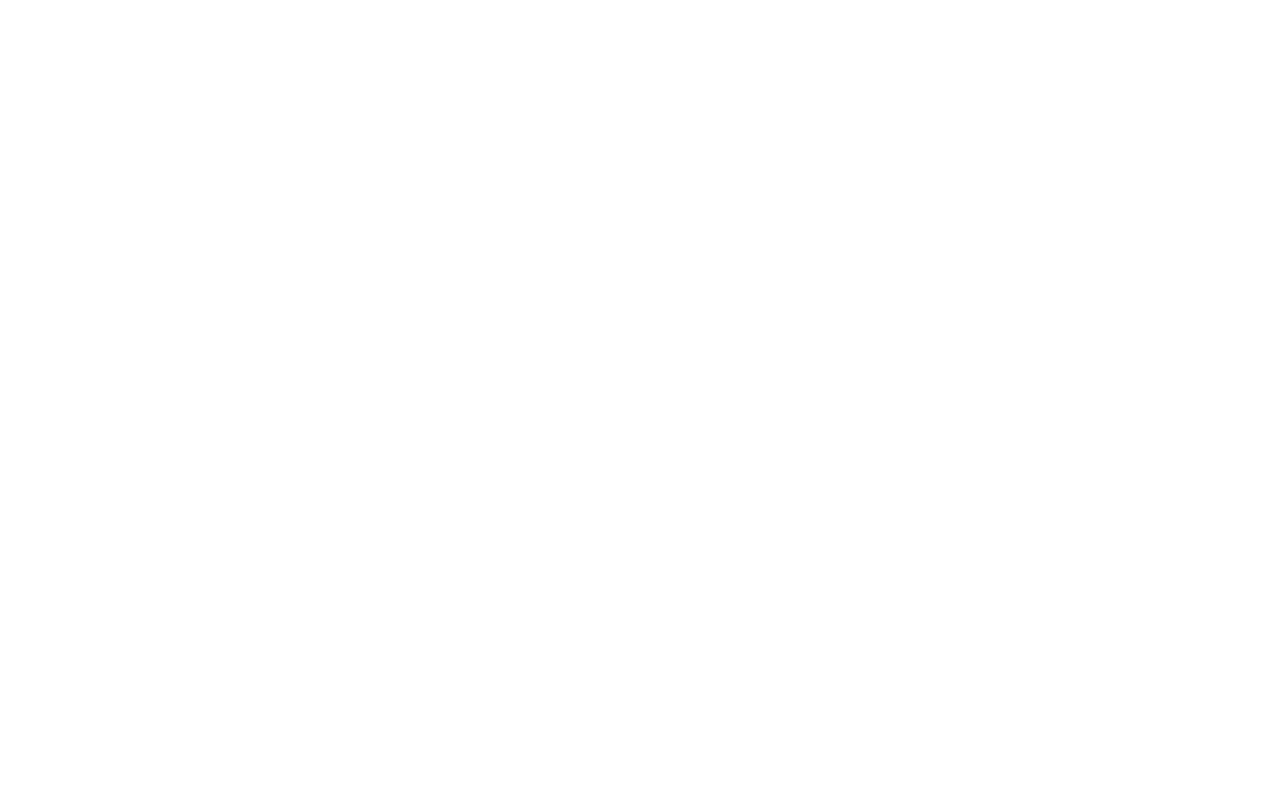
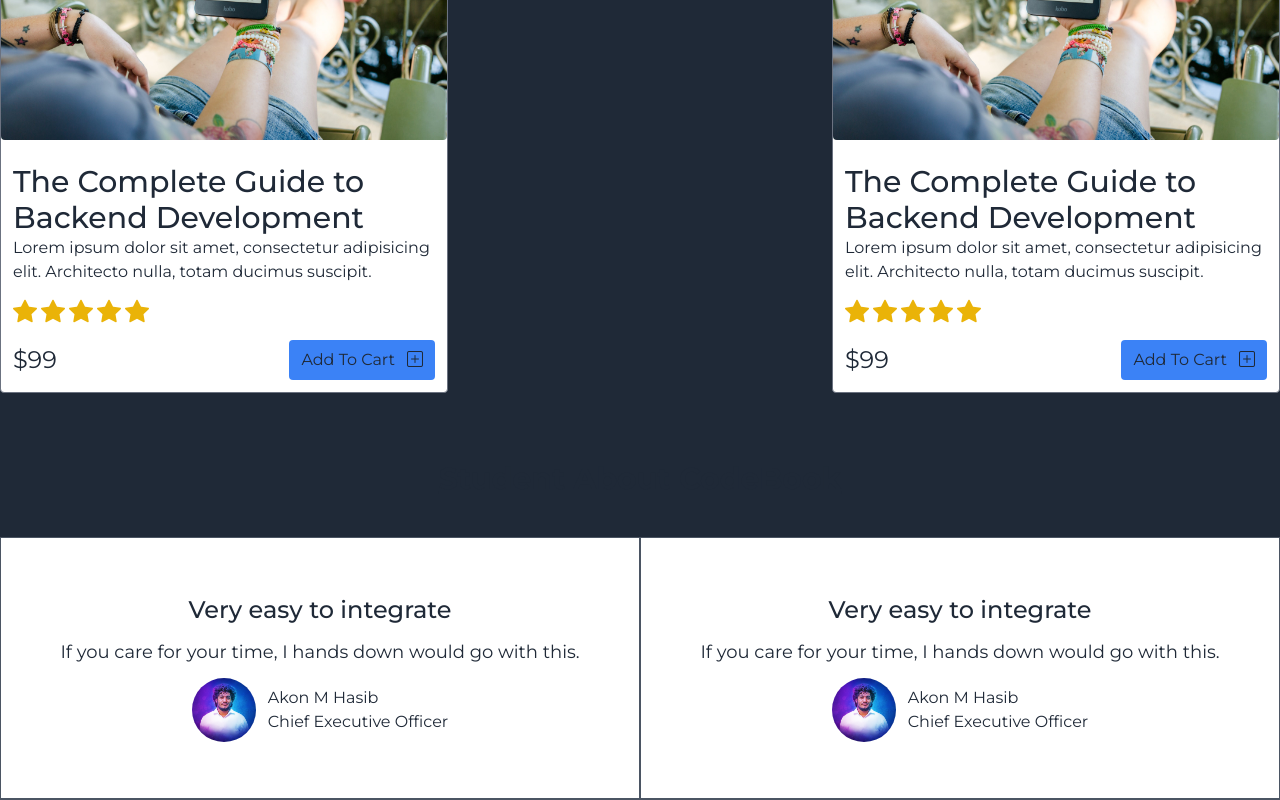
Before and after one commit to HasibX2000/Book-Mate, a React (Vite) app: page / in a window 1280 px wide. Shown: the part 2000-2800 px from the top of the page. Before the commit the page ends 1889 px from the top, so only its background shows below. Built offline with nearby package versions, Linux system fonts and the light colour scheme.

Commit message:
Testimonial Component

```diff
--- a/src/Components/EbookCard.jsx
+++ b/src/Components/EbookCard.jsx
@@ -1,17 +1,21 @@
 import React from 'react';
 import Backdrop from '../assets/hero.jpg';
+import { Link } from 'react-router-dom';
 
 const EbookCard = () => {
   return (
-    <div className="max-w-sm relative border  rounded border-gray-500  mb-12 bg-white dark:bg-gray-900">
+    <div className="max-w-md relative border  rounded border-gray-500  mb-12 bg-white dark:bg-gray-900">
       <img src={Backdrop} alt="Ebook" className="rounded mb-3" />
       <span className="absolute top-2 left-2 bg-orange-500 rounded px-2 py-1 text-white">
         Best Seller
       </span>
       <div className="p-3">
-        <h3 className="mb-3 text-3xl dark:text-white font-medium text-gray-800">
+        <Link
+          to="/"
+          className="mb-3 text-3xl dark:text-white font-medium text-gray-800"
+        >
           The Complete Guide to Backend Development
-        </h3>
+        </Link>
         <p className="mb-3 text-md text-gray-800 dark:text-blue-100">
           Lorem ipsum dolor sit amet, consectetur adipisicing elit. Architecto
           nulla, totam ducimus suscipit.
--- a/src/Components/Featured.jsx
+++ b/src/Components/Featured.jsx
@@ -7,7 +7,7 @@
       <h3 className="text-3xl text-gray-800 dark:text-white font-bold underline p-5 mb-5">
         Featured eBooks
       </h3>
-      <div className="flex flex-wrap justify-around">
+      <div className="flex flex-wrap justify-between gap-1">
         <EbookCard />
         <EbookCard />
         <EbookCard />
--- a/src/Components/Header.jsx
+++ b/src/Components/Header.jsx
@@ -5,7 +5,7 @@
 const Header = () => {
   return (
     <nav className="bg-white border-gray-200 dark:bg-gray-900">
-      <div className="flex flex-wrap justify-between items-center mx-auto max-w-screen-xl p-4">
+      <div className="flex flex-wrap justify-between items-center mx-auto max-w-screen-2xl p-4">
         <Link
           href="https://flowbite.com"
           className="flex items-center space-x-3 rtl:space-x-reverse"
--- /dev/null
+++ b/src/Components/TestimonialCard.jsx
@@ -0,0 +1,28 @@
+import React from 'react';
+import UserImage from '../assets/hasib.png';
+
+const TestimonialCard = () => {
+  return (
+    <div className="flex justify-between flex-col items-center border border-gray-600 bg-white dark:bg-gray-900 p-10 xl:p-14 w-1/2 max-w-screen ">
+      <h2 className="text-gray-800 dark:text-blue-100 text-2xl font-medium mb-3">
+        Very easy to integrate
+      </h2>
+      <p className="text-gray-800 dark:text-blue-100 text-lg mb-3">
+        If you care for your time, I hands down would go with this.
+      </p>
+      <div className="flex gap-3 items-center">
+        <div>
+          <img src={UserImage} alt="User" className="w-16 rounded-full" />
+        </div>
+        <div>
+          <h2 className="text-gray-800 dark:text-white">Akon M Hasib</h2>
+          <p className="text-gray-800 dark:text-blue-100">
+            Chief Executive Officer
+          </p>
+        </div>
+      </div>
+    </div>
+  );
+};
+
+export default TestimonialCard;
--- /dev/null
+++ b/src/Components/TestimonialComponent.jsx
@@ -0,0 +1,20 @@
+import React from 'react';
+import TestimonialCard from './TestimonialCard';
+
+const TestimonialComponent = () => {
+  return (
+    <div className="mb-12">
+      <h3 className="text-3xl text-center  text-gray-800 dark:text-white font-bold underline p-5 mb-5">
+        Student About CodeBook
+      </h3>
+      <div className="flex flex-wrap justify-center border-collapse">
+        <TestimonialCard />
+        <TestimonialCard />
+        <TestimonialCard />
+        <TestimonialCard />
+      </div>
+    </div>
+  );
+};
+
+export default TestimonialComponent;
--- a/src/Pages/HomePage.jsx
+++ b/src/Pages/HomePage.jsx
@@ -1,12 +1,15 @@
 import React from 'react';
 import Hero from '../Components/Hero';
 import Featured from '../Components/Featured';
+import TestimonialComponent from '../Components/TestimonialComponent';
 
 export const HomePage = () => {
   return (
     <main className="container mx-auto ">
       <Hero />
       <Featured />
+
+      <TestimonialComponent />
     </main>
   );
 };
```
Also changed, not shown: src/assets/hasib.png (added).
